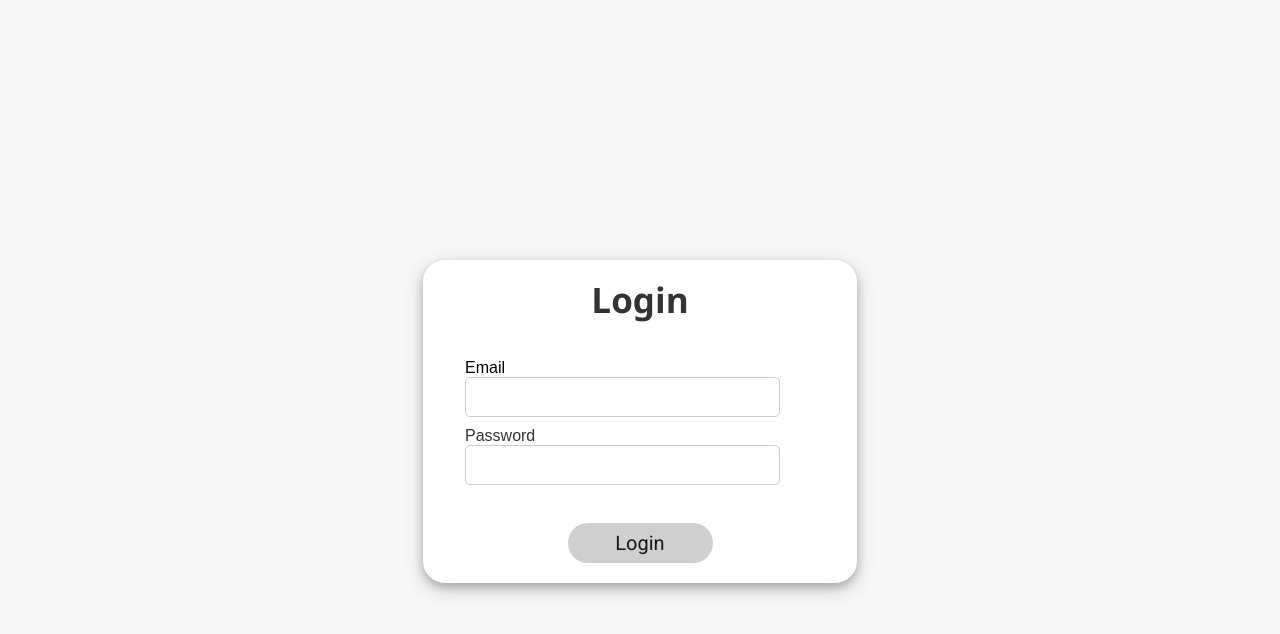
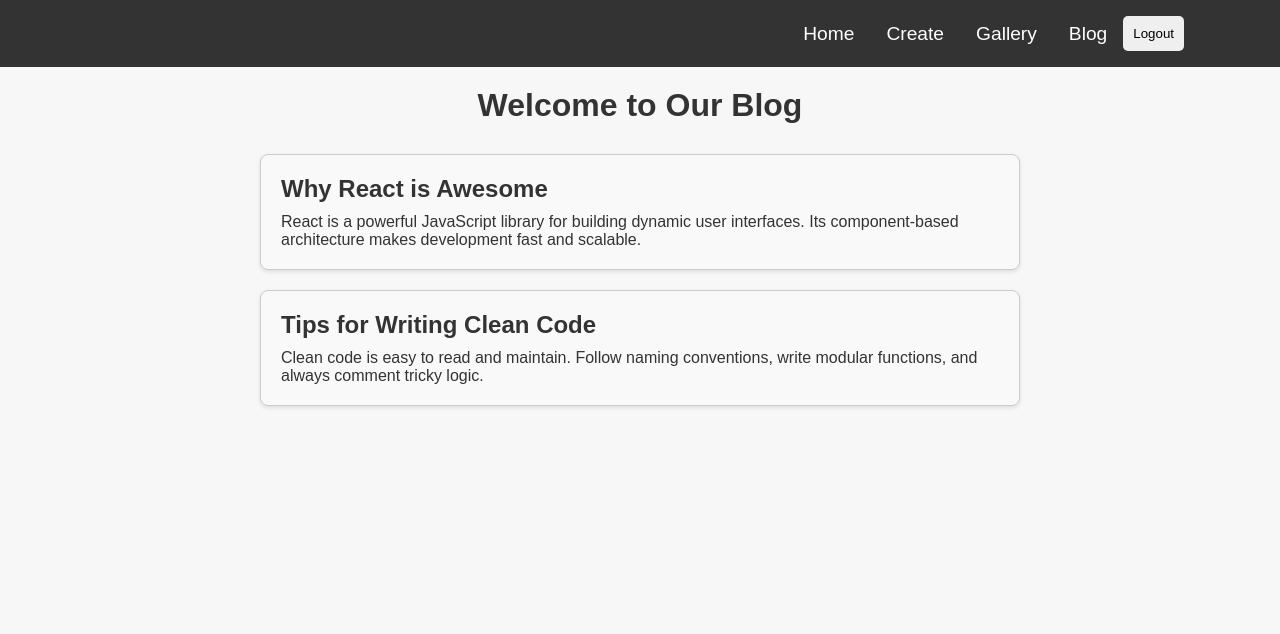
Before and after one commit to codecuriousai/react-project, a React (Create React App) app: page /home/blog in a window 1280 px wide. Before the commit this address led to /login. Shown: the top 634 px of the page. Built offline with nearby package versions, Linux system fonts and the light colour scheme.

Commit message:
Added Blog screen with static content and route, updated Navbar

```diff
--- a/src/App.tsx
+++ b/src/App.tsx
@@ -9,6 +9,7 @@ import Home from './Pages/Home/Home';
 import ViewProduct from './Pages/Products/ViewProduct/ViewProduct';
 import { UserContext, UserDetailsContext } from './context/UserDetailsContext';
 import { UserDetails } from './types/User';
+import Blog from './Pages/Blog/Blog';
 
 interface ProtectedRouteProps {
   children: ReactNode;
@@ -63,6 +64,10 @@ function App() {
         {
           path: 'editProduct/:id',
           element: <CreateProduct />
+        },
+        {
+          path: 'blog',
+          element: <Blog />
         }
       ]
     },
--- a/src/Components/Navbar/Navbar.tsx
+++ b/src/Components/Navbar/Navbar.tsx
@@ -23,6 +23,7 @@ const Navbar = () => {
                 <li><a href="#" onClick={() => navigationHandler('/home/products')}>Home</a></li>
                 <li><a href="#" onClick={() => navigationHandler('/home/createproduct')}>Create</a></li>
                 <li><a href="#gallery">Gallery</a></li>
+                <li><a href="#" onClick={() => navigationHandler('/home/blog')}>Blog</a></li>
                 <Button lable='Logout' onButtonClick={LogOutButtonHandler} />
             </ul>
         </nav>
--- /dev/null
+++ b/src/Pages/Blog/Blog.css
@@ -0,0 +1,30 @@
+.blog-container {
+  padding: 20px;
+  max-width: 800px;
+  margin: 0 auto;
+}
+
+.blog-heading {
+  text-align: center;
+  margin-bottom: 30px;
+  font-size: 2rem;
+}
+
+.blog-card {
+  border: 1px solid #ccc;
+  padding: 20px;
+  border-radius: 8px;
+  margin-bottom: 20px;
+  background-color: #f9f9f9;
+  text-align: left;
+  box-shadow: 0 2px 4px rgba(0, 0, 0, 0.1);
+}
+
+.blog-card h2 {
+  margin-top: 0;
+  margin-bottom: 10px;
+}
+
+.blog-card p {
+  margin: 0;
+}
--- /dev/null
+++ b/src/Pages/Blog/Blog.tsx
@@ -0,0 +1,26 @@
+import React from 'react';
+import './Blog.css';
+
+const Blog = () => {
+  return (
+    <div className="blog-container">
+      <h1 className="blog-heading">Welcome to Our Blog</h1>
+
+      <div className="blog-card">
+        <h2>Why React is Awesome</h2>
+        <p>
+          React is a powerful JavaScript library for building dynamic user interfaces. Its component-based architecture makes development fast and scalable.
+        </p>
+      </div>
+
+      <div className="blog-card">
+        <h2>Tips for Writing Clean Code</h2>
+        <p>
+          Clean code is easy to read and maintain. Follow naming conventions, write modular functions, and always comment tricky logic.
+        </p>
+      </div>
+    </div>
+  );
+};
+
+export default Blog;
```
